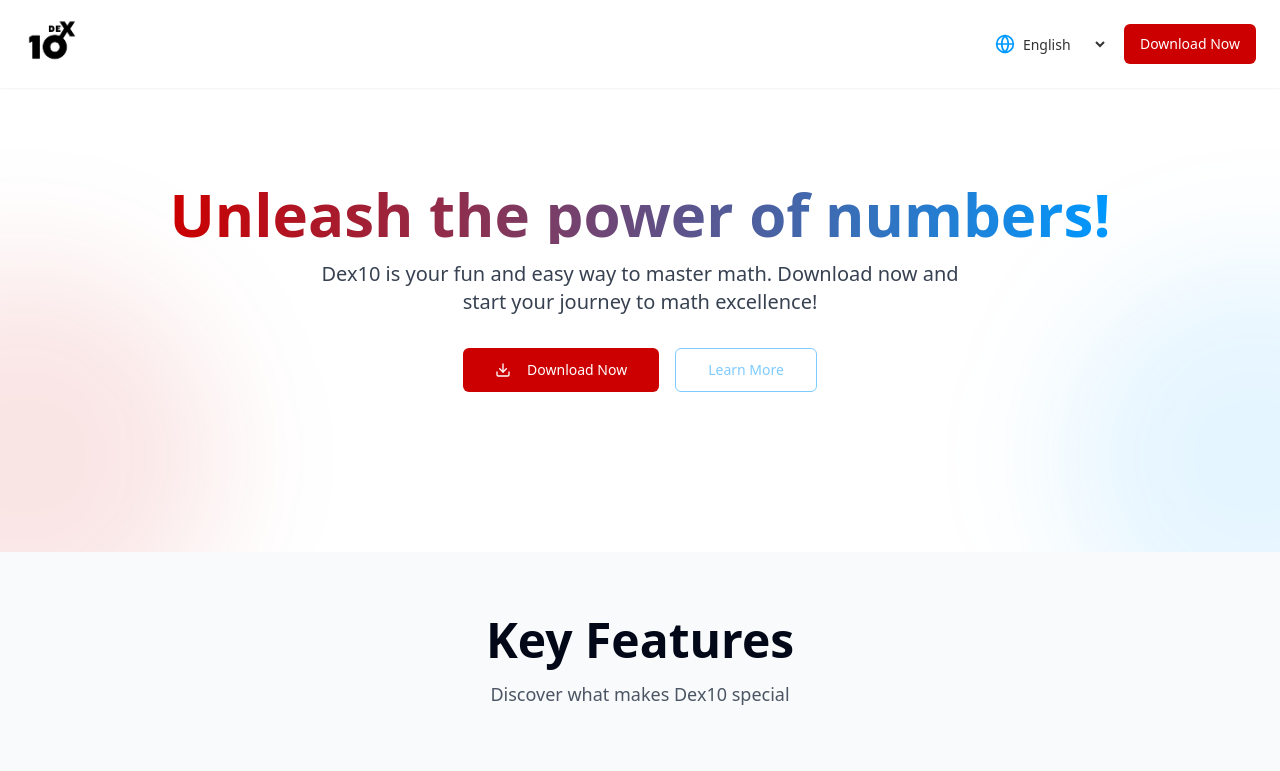
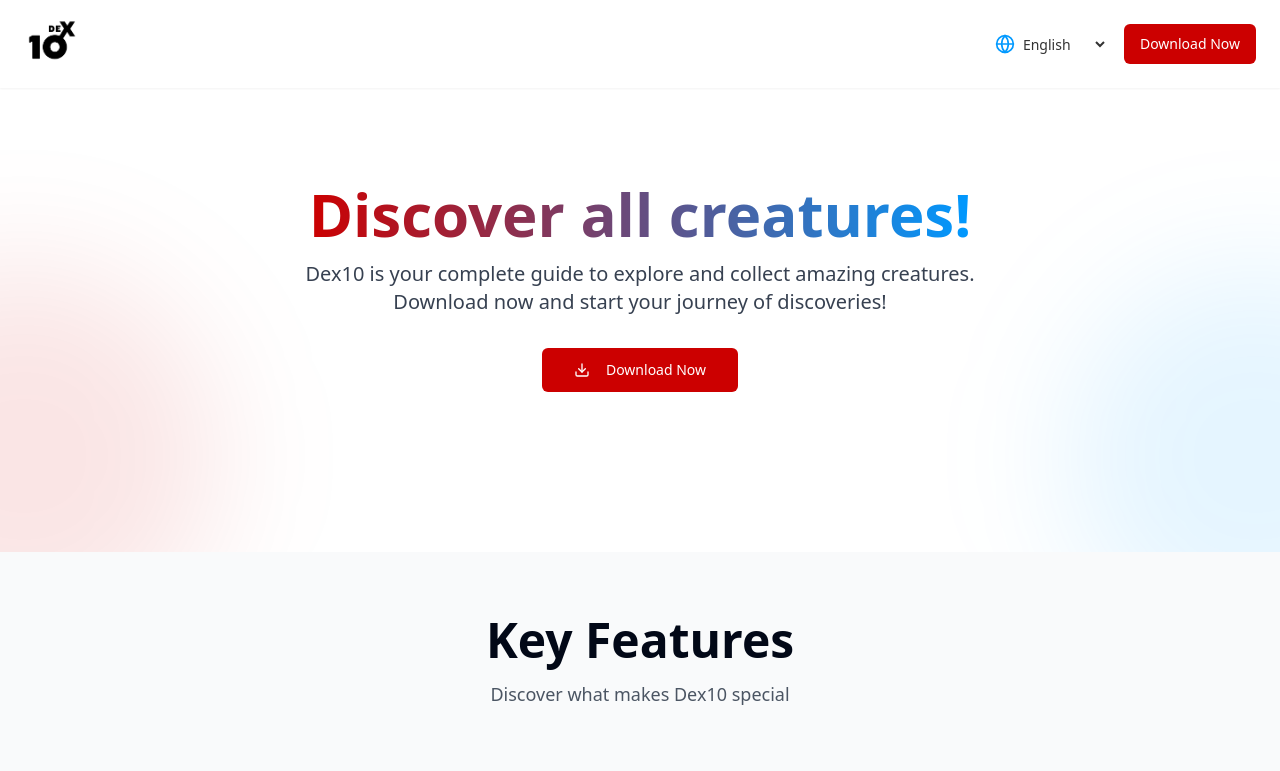
Before and after one commit to vinithius2/dex10-app, a React (Vite) app: page / in a window 1280 px wide. Shown: the top 771 px of the page. Built offline with nearby package versions, Linux system fonts and the light colour scheme.

Commit message:
feat: Update hero section and translations
Updated the hero section with new text and removed the "Learn More" button. Updated translations for all languages.

```diff
--- a/src/components/Hero.tsx
+++ b/src/components/Hero.tsx
@@ -10,8 +10,6 @@ const Hero = () => {
   return (
     <section className="py-16 md:py-24 overflow-hidden">
       <div className="container flex flex-col items-center text-center">
-        {/* Removed logo div */}
-
         <h1 className="text-4xl md:text-6xl font-bold mb-4 bg-gradient-to-r from-dex-red to-dex-blue bg-clip-text text-transparent animate-fade-in">
           {t.hero_title}
         </h1>
@@ -20,7 +18,7 @@ const Hero = () => {
           {t.hero_description}
         </p>
 
-        <div className="flex flex-col sm:flex-row gap-4 animate-fade-in">
+        <div className="animate-fade-in">
           <Button
             asChild
             size="lg"
@@ -30,16 +28,6 @@ const Hero = () => {
               <Download className="mr-2 h-5 w-5" />
               {t.download_now}
             </a>
-          </Button>
-          {/* Learn More button disabled; indicate coming soon */}
-          <Button
-            variant="outline"
-            size="lg"
-            className="border-dex-blue text-dex-blue opacity-50 cursor-not-allowed"
-            disabled
-            title="Coming soon"
-          >
-            {t.learn_more}
           </Button>
         </div>
 
--- a/src/context/LocaleContext.tsx
+++ b/src/context/LocaleContext.tsx
@@ -2,9 +2,8 @@ import React, { createContext, useContext, useState, ReactNode } from 'react';
 
 const locales = {
   en: {
-    hero_title: "Unleash the power of numbers!",
-    hero_description:
-      "Dex10 is your fun and easy way to master math. Download now and start your journey to math excellence!",
+    hero_title: "Discover all creatures!",
+    hero_description: "Dex10 is your complete guide to explore and collect amazing creatures. Download now and start your journey of discoveries!",
     download_now: "Download Now",
     learn_more: "Learn More",
     cotd_marketing_title: "Creature of the Day",
@@ -59,9 +58,8 @@ const locales = {
     feat_feedback_desc: "Contact us for suggestions and help"
   },
   es: {
-    hero_title: "¡Libera el poder de los números!",
-    hero_description:
-      "Dex10 es tu manera fácil y divertida de dominar las matemáticas. ¡Descarga ahora y comienza tu viaje hacia la excelencia matemática!",
+    hero_title: "¡Descubre todas las criaturas!",
+    hero_description: "Dex10 es tu guía completa para explorar y coleccionar criaturas increíbles. ¡Descárgala ahora y comienza tu viaje de descubrimientos!",
     download_now: "Descargar Ahora",
     learn_more: "Aprende Más",
     cotd_marketing_title: "Criatura del Día",
@@ -172,8 +170,8 @@ const locales = {
     feat_feedback_desc: "Entre em contato conosco para sugestões e ajuda"
   },
   hi: {
-    hero_title: "संख्याओं की शक्ति को मुक्त करें!",
-    hero_description: "Dex10 गणित में महारत हासिल करने का आपका मजेदार और आसान तरीका है। अभी डाउनलोड करें और गणित में उत्कृष्टता की अपनी यात्रा शुरू करें!",
+    hero_title: "सभी जीवों की खोज करें!",
+    hero_description: "Dex10 आपकी अद्भुत जीवों की खोज और संग्रह के लिए आपकी पूर्ण मार्गदर्शिका है। अभी डाउनलोड करें और अपनी खोज यात्रा शुरू करें!",
     download_now: "अभी डाउनलोड करें",
     learn_more: "और जानें",
     cotd_marketing_title: "आज का जीव",
@@ -228,8 +226,8 @@ const locales = {
     feat_feedback_desc: "सुझावों और सहायता के लिए हमसे संपर्क करें"
   },
   zh: {
-    hero_title: "释放数字的力量！",
-    hero_description: "Dex10是您掌握数学的有趣简单方式。立即下载，开启您的数学卓越之旅！",
+    hero_title: "发现所有生物！",
+    hero_description: "Dex10是您探索和收集神奇生物的完整指南。立即下载，开启您的探索之旅！",
     download_now: "立即下载",
     learn_more: "了解更多",
     cotd_marketing_title: "每日生物",
@@ -284,8 +282,8 @@ const locales = {
     feat_feedback_desc: "联系我们获取建议和帮助"
   },
   fr: {
-    hero_title: "Libérez la puissance des nombres !",
-    hero_description: "Dex10 est votre moyen amusant et facile de maîtriser les mathématiques. Téléchargez maintenant et commencez votre voyage vers l'excellence en mathématiques !",
+    hero_title: "Découvrez toutes les créatures !",
+    hero_description: "Dex10 est votre guide complet pour explorer et collectionner des créatures incroyables. Téléchargez maintenant et commencez votre voyage de découvertes !",
     download_now: "Télécharger Maintenant",
     learn_more: "En Savoir Plus",
     cotd_marketing_title: "Créature du Jour",
```
